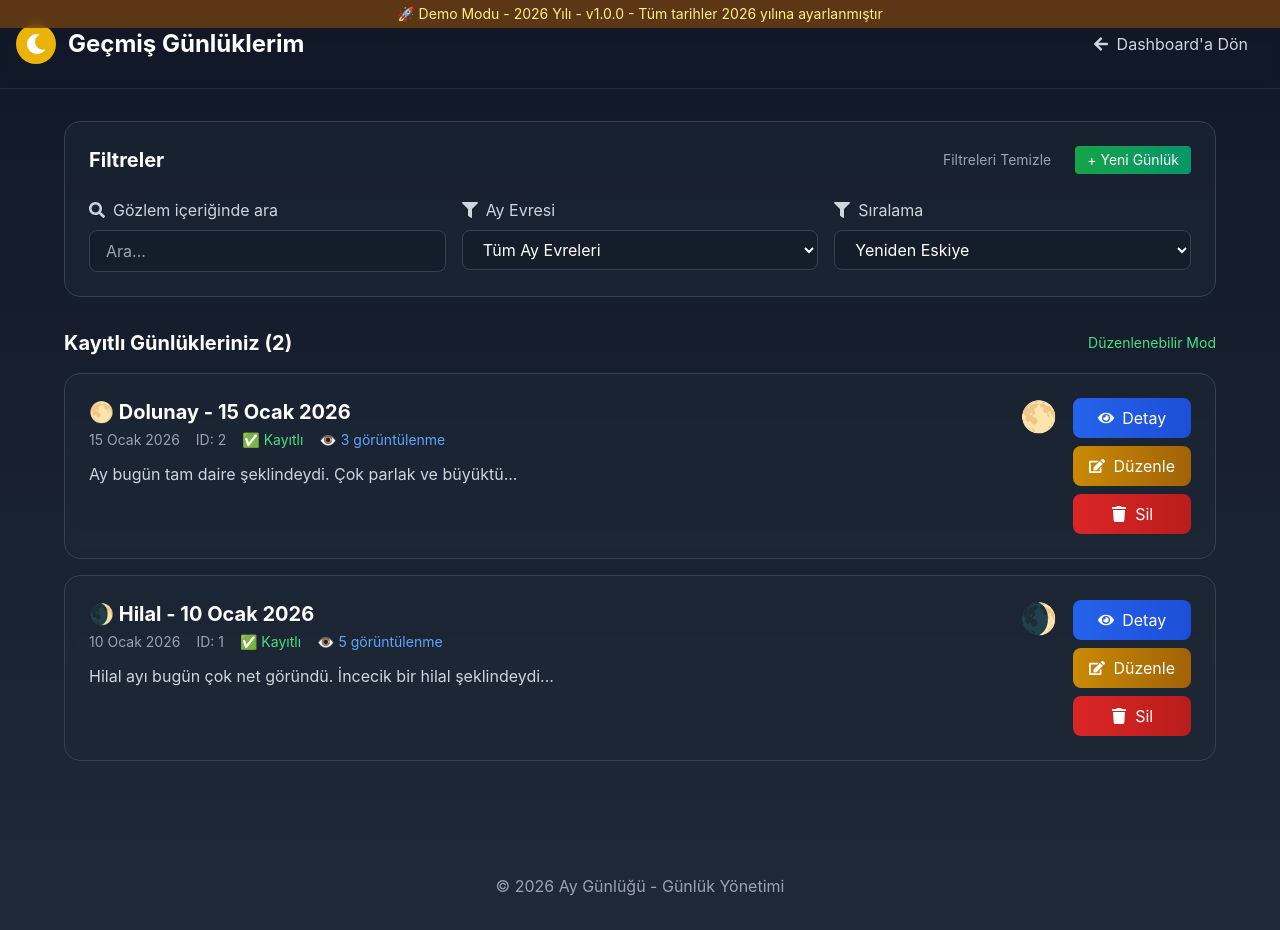
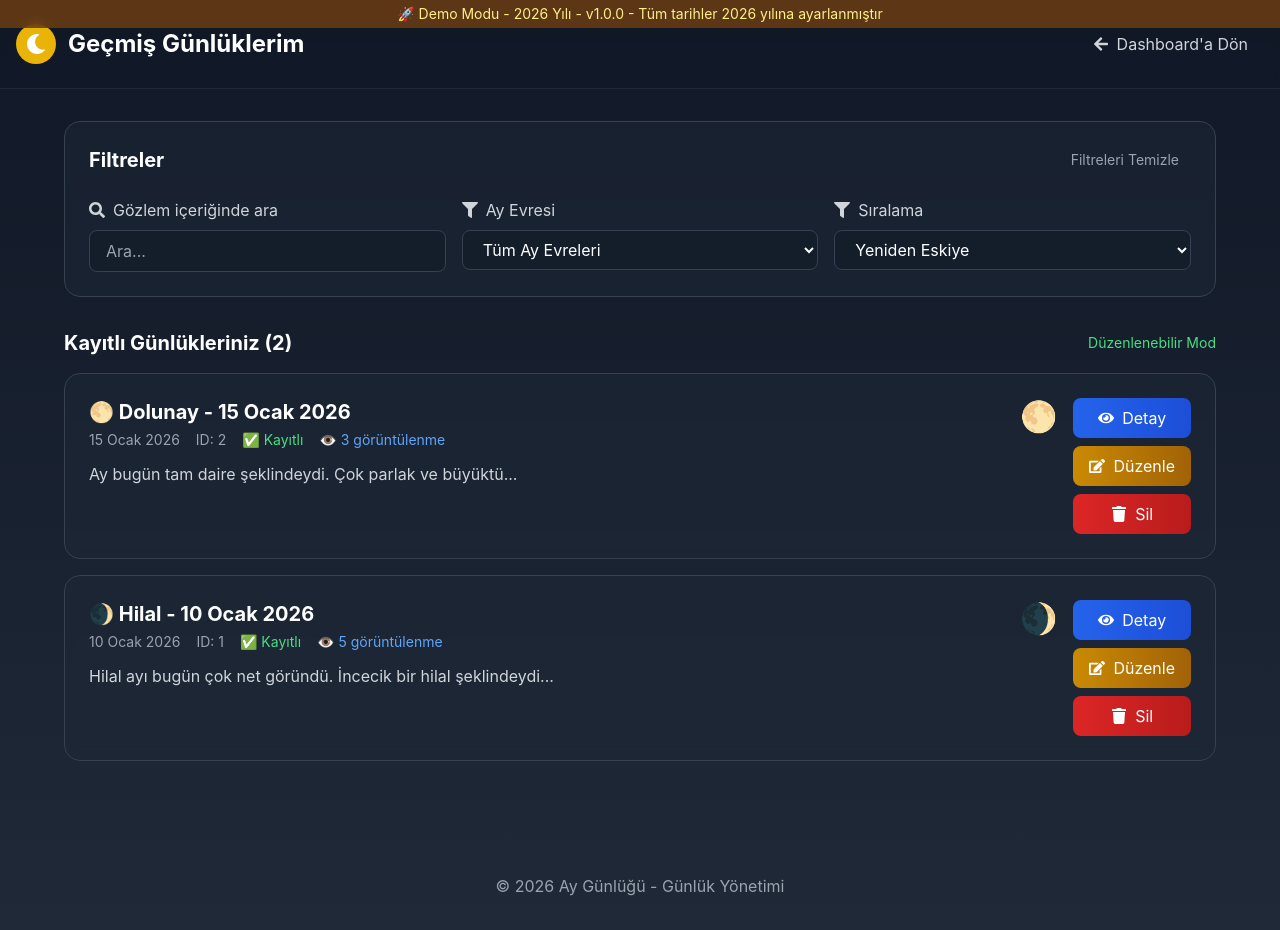
Before and after one commit to yrdgl/subasiooaygunlugum, a React (Create React App) app in the folder frontend/: page /Gunlukler in a window 1280 px wide. Built offline with nearby package versions, Linux system fonts and the light colour scheme.

Commit message:
Update Gunlukler.js

```diff
--- a/frontend/src/pages/Gunlukler.js
+++ b/frontend/src/pages/Gunlukler.js
@@ -2,8 +2,8 @@ import React, { useState, useEffect } from 'react';
 import {
   FaMoon, FaSearch, FaFilter, FaCalendarAlt,
   FaArrowLeft, FaEdit, FaTrash, FaEye,
-  FaSave, FaTimes, FaCheck, FaPlus
-} from 'react-icons/fa';
+  FaSave, FaTimes, FaCheck
+} from 'react-icons/fa'; // FaPlus KALDIRILDI
 import { Link } from 'react-router-dom';
 
 function Gunlukler() {
@@ -157,32 +157,9 @@ function Gunlukler() {
     setDuzenlemeVerisi(null);
   };
 
-  const handleYeniGunlukEkle = () => {
-    const yeniGunluk = {
-      id: Date.now(),
-      tarih: new Date().toLocaleDateString('tr-TR', {
-        day: 'numeric',
-        month: 'long',
-        year: 'numeric'
-      }),
-      ayEvresi: "🌒", // Varsayılan Hilal
-      icerik: "Bugünkü gözlem notlarınızı buraya yazın...",
-      tamIcerik: "Bugünkü gözlem notlarınızı buraya detaylı şekilde yazın. Ayın görünümü nasıldı? Hava koşulları ne durumdaydı? Özel gözlemleriniz nelerdi?",
-      goruntulenme: 0,
-      duzenlemeTarihi: null
-    };
+  // YENİ GÜNLÜK EKLE FONKSİYONU KALDIRILDI
 
-    setGunlukler([yeniGunluk, ...gunlukler]);
-    setDuzenlemeVerisi(yeniGunluk);
-    setModalDurumu({
-      goster: true,
-      mod: 'duzenle',
-      seciliGunluk: yeniGunluk
-    });
-    alert('🆕 Yeni günlük oluşturuldu! Şimdi düzenleyebilirsiniz.');
-  };
-
-  // DÜZENLEME MODAL İÇERİĞİ - DOĞRU AY EVRELERİ
+  // DÜZENLEME MODAL İÇERİĞİ
   const renderDuzenlemeModal = () => (
     <div className="fixed inset-0 bg-black/70 flex items-center justify-center p-4 z-50">
       <div className="bg-gradient-to-b from-gray-800 to-gray-900 rounded-2xl p-6 max-w-3xl w-full max-h-[90vh] overflow-y-auto border border-gray-700">
@@ -380,7 +357,7 @@ function Gunlukler() {
 
       <main className="container mx-auto px-4 py-8">
         <div className="max-w-6xl mx-auto">
-          {/* Filtreler */}
+          {/* Filtreler - + YENİ GÜNLÜK BUTONU KALDIRILDI */}
           <div className="bg-gray-800/50 backdrop-blur-sm rounded-2xl p-6 border border-gray-700 mb-8">
             <div className="flex items-center justify-between mb-6">
               <h2 className="text-xl font-bold">Filtreler</h2>
@@ -391,12 +368,7 @@ function Gunlukler() {
                 >
                   Filtreleri Temizle
                 </button>
-                <button
-                  onClick={handleYeniGunlukEkle}
-                  className="text-sm bg-gradient-to-r from-green-600 to-emerald-600 hover:from-green-700 hover:to-emerald-700 text-white px-3 py-1 rounded"
-                >
-                  + Yeni Günlük
-                </button>
+                {/* + YENİ GÜNLÜK BUTONU BURADA YOK */}
               </div>
             </div>
 
@@ -454,7 +426,7 @@ function Gunlukler() {
             </div>
           </div>
 
-          {/* Günlük Listesi */}
+          {/* Günlük Listesi - YENİ GÜNLÜK BUTONU KALDIRILDI */}
           <div className="space-y-4">
             <div className="flex items-center justify-between mb-4">
               <h3 className="text-xl font-bold">
@@ -469,13 +441,8 @@ function Gunlukler() {
               <div className="text-center py-12 bg-gray-800/30 rounded-2xl border border-gray-700">
                 <div className="text-5xl mb-4">📝</div>
                 <h3 className="text-xl font-bold mb-2">Günlük Bulunamadı</h3>
-                <p className="text-gray-400">Filtrelerinizi değiştirmeyi deneyin veya yeni günlük oluşturun.</p>
-                <button
-                  onClick={handleYeniGunlukEkle}
-                  className="mt-4 px-6 py-2 bg-gradient-to-r from-yellow-500 to-orange-500 rounded-lg hover:from-yellow-600 hover:to-orange-600"
-                >
-                  + Yeni Günlük Oluştur
-                </button>
+                <p className="text-gray-400">Filtrelerinizi değiştirmeyi deneyin.</p>
+                {/* + YENİ GÜNLÜK BUTONU BURADA YOK */}
               </div>
             ) : (
               filtrelenmisGunlukler.map((gunluk) => (
```
